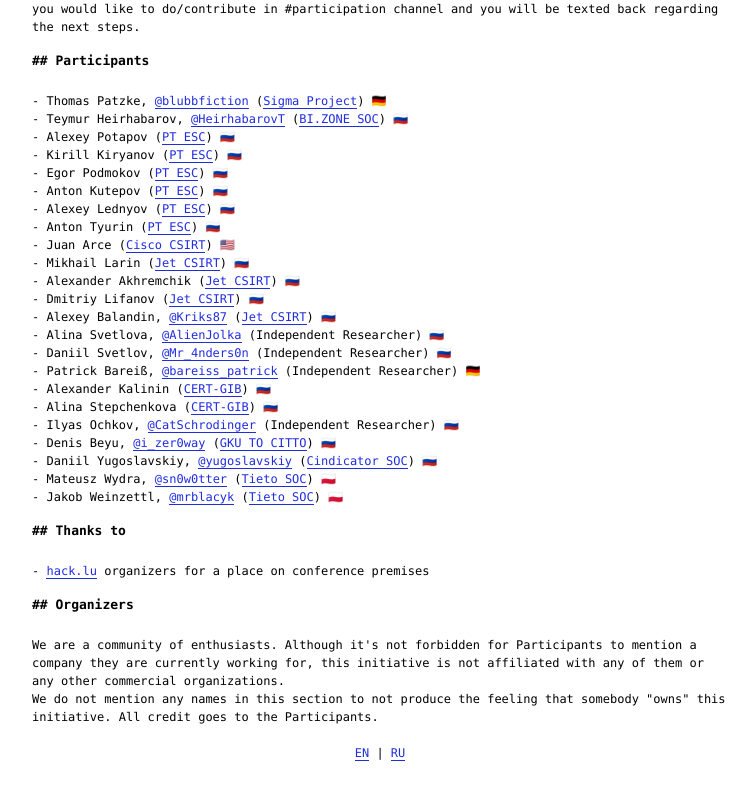
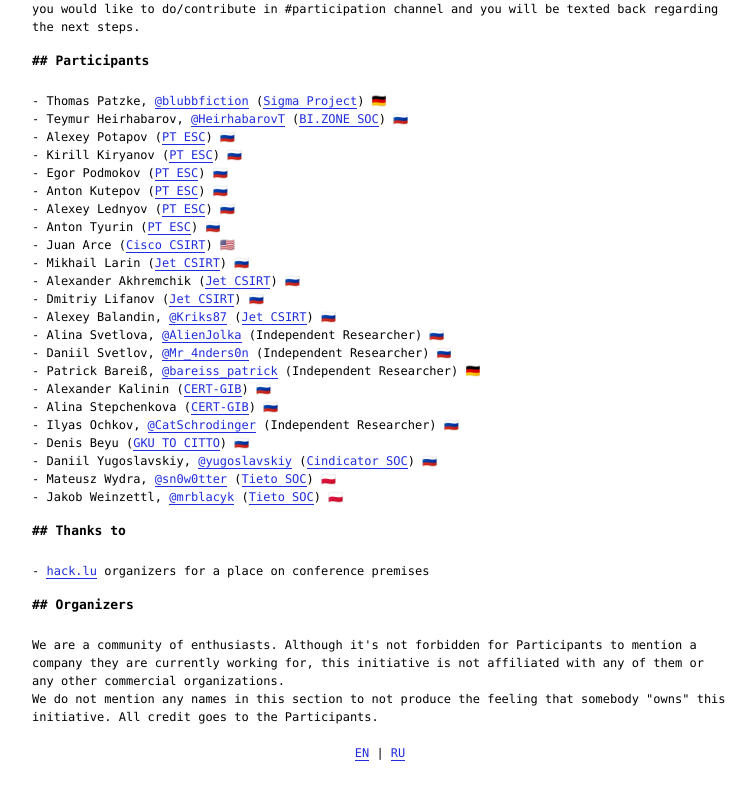
Before and after one commit to oscd-initiative/oscd, a plain HTML site: page index.html in a window 1280 px wide. Shown: the part 952-1752 px from the top of the page, without its empty margins (260-1015 px from the left). Drawn offline with Linux system fonts and the light colour scheme.

Commit message:
update list of participants

```diff
--- a/index.html
+++ b/index.html
@@ -68,7 +68,7 @@
       - Alexander Kalinin (<a href="https://www.group-ib.com/cert.html">CERT-GIB</a>) 🇷🇺 <br>
       - Alina Stepchenkova (<a href="https://www.group-ib.com/cert.html">CERT-GIB</a>) 🇷🇺 <br>
       - Ilyas Ochkov, <a href="https://t.me/CatSchrodinger">@CatSchrodinger</a> (Independent Researcher) 🇷🇺 <br>
-      - Denis Beyu, <a href="https://t.me/i_zer0way">@i_zer0way</a> (<a href="https://citto.ru">GKU TO CITTO</a>) 🇷🇺 <br>
+      - Denis Beyu (<a href="https://citto.ru">GKU TO CITTO</a>) 🇷🇺 <br>
       - Daniil Yugoslavskiy, <a href="https://twitter.com/yugoslavskiy">@yugoslavskiy</a> (<a href="https://cindicator.com">Cindicator SOC</a>) 🇷🇺<br>
       - Mateusz Wydra, <a href="https://twitter.com/sn0w0tter">@sn0w0tter</a> (<a href="https://www.tieto.com/en/what-we-do/managed-services-and-integration/security-services/security-operations-center/">Tieto SOC</a>) 🇵🇱 <br>
       - Jakob Weinzettl, <a href="https://twitter.com/mrblacyk">@mrblacyk</a> (<a href="https://www.tieto.com/en/what-we-do/managed-services-and-integration/security-services/security-operations-center/">Tieto SOC</a>) 🇵🇱
```
Also changed, not shown: index_ru.html (+1 -1 lines).
